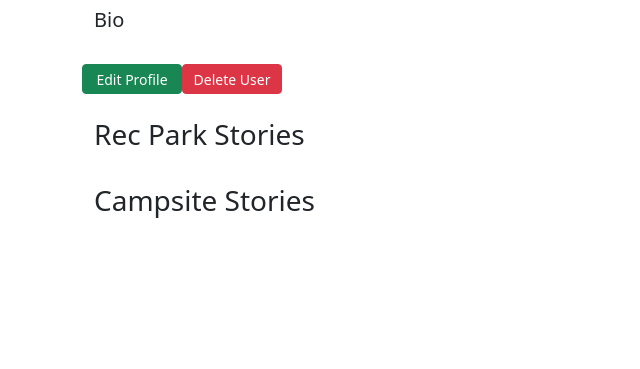
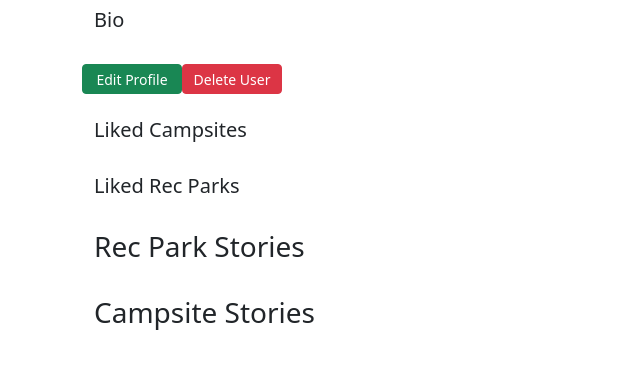
Before and after one commit to eumiejhong/GetOut-App, a Flask app: template templates/user-profile.html in a window 1280 px wide. Shown: the part 92-461 px from the top of the page, without its empty margins (0-640 px from the left). Run offline with Flask 2, Linux system fonts and the light colour scheme; the template is opened without the code that fills it, so the values that code supplies are empty; some libraries are stand-ins or nearby versions.

Commit message:
edited user story

```diff
--- a/app.py
+++ b/app.py
@@ -101,7 +101,8 @@ def user_profile(user_id):
     """Shows user profile"""
     user = User.query.get_or_404(user_id)
     stories = (Story.query.filter(Story.user_id == user_id).order_by(Story.timestamp.desc()).limit(50).all())
-    return render_template('user-profile.html', user=user, stories=stories)
+    liked_sites = LikedSite.query.filter_by(user_id = user_id).all()
+    return render_template('user-profile.html', user=user, stories=stories, liked_sites=liked_sites)
 
 @app.route('/user/<int:user_id>/edit', methods=['GET', 'POST'])
 def edit_profile(user_id):
@@ -270,22 +271,17 @@ def add_story(site_id):
         return redirect('/')
     form = StoryForm()
     site = RecreationGovSite.query.filter_by(id = site_id).first()
-    liked_site = LikedSite.query.filter_by(rec_gov_id = site_id).first_or_404()
-
-    if 'rec_park' in site.id:
-        site.type = 'rec_park'
-    else:
-        site.type = 'campsite'
+    liked_site = LikedSite.query.filter_by(rec_gov_id=site_id).first()
 
     if form.validate_on_submit():
         story = Story(
-            title = form.title.data,
-            content = form.content.data,
-            rec_gov_id = site.id,
-            user_id = g.user.id,
-            liked_site_id = liked_site.id,
-            type = site.type
-        )
+                title = form.title.data,
+                content = form.content.data,
+                rec_gov_id = site.id,
+                user_id = g.user.id,
+                liked_site_id = (liked_site.id if liked_site else None),
+                type = site.type
+            )
         db.session.add(story)
         db.session.commit()
 
--- a/templates/show-site-info.html
+++ b/templates/show-site-info.html
@@ -4,6 +4,7 @@
 <div class="container">
     <h1>{{ site.name }}</h1>
     <p>{{ site.directions }}</p>
+
     <br>
 
     <a href="/site/{{ site.id }}/add-story" class="btn btn-sm btn-primary" id="add-story-btn">Add Story</a>
--- a/templates/user-profile.html
+++ b/templates/user-profile.html
@@ -13,6 +13,27 @@
             <br>
             <a href="/user/delete" class="btn btn-sm btn-danger" style="width:100px;height:30px;">Delete User</a>
     </div>
+    <br>
+
+    <div class="liked-campsites">
+        <h5>Liked Campsites</h5>
+        {% for site in liked_sites %}
+            {% if site.type == 'campsite' %}
+                <a href="/site/{{ site.rec_gov_id }}/site-stories">{{ site.name }}</a>
+            {% endif %}
+        {% endfor %}
+    </div>
+    <br>
+
+    <div class="liked-rec-parks">
+        <h5>Liked Rec Parks</h5>
+        {% for site in liked_sites %}
+            {% if site.type == 'rec_park' %}
+                <p></p><a href="/site/{{ site.rec_gov_id }}/site-stories">{{ site.name }}</a></p>
+            {% endif %}
+        {% endfor %}
+    </div>
+
     <br>
     <div class="rec-stories-area">
         <h3>Rec Park Stories</h3>
```
Also changed, not shown: models.py (+8 -8 lines).
